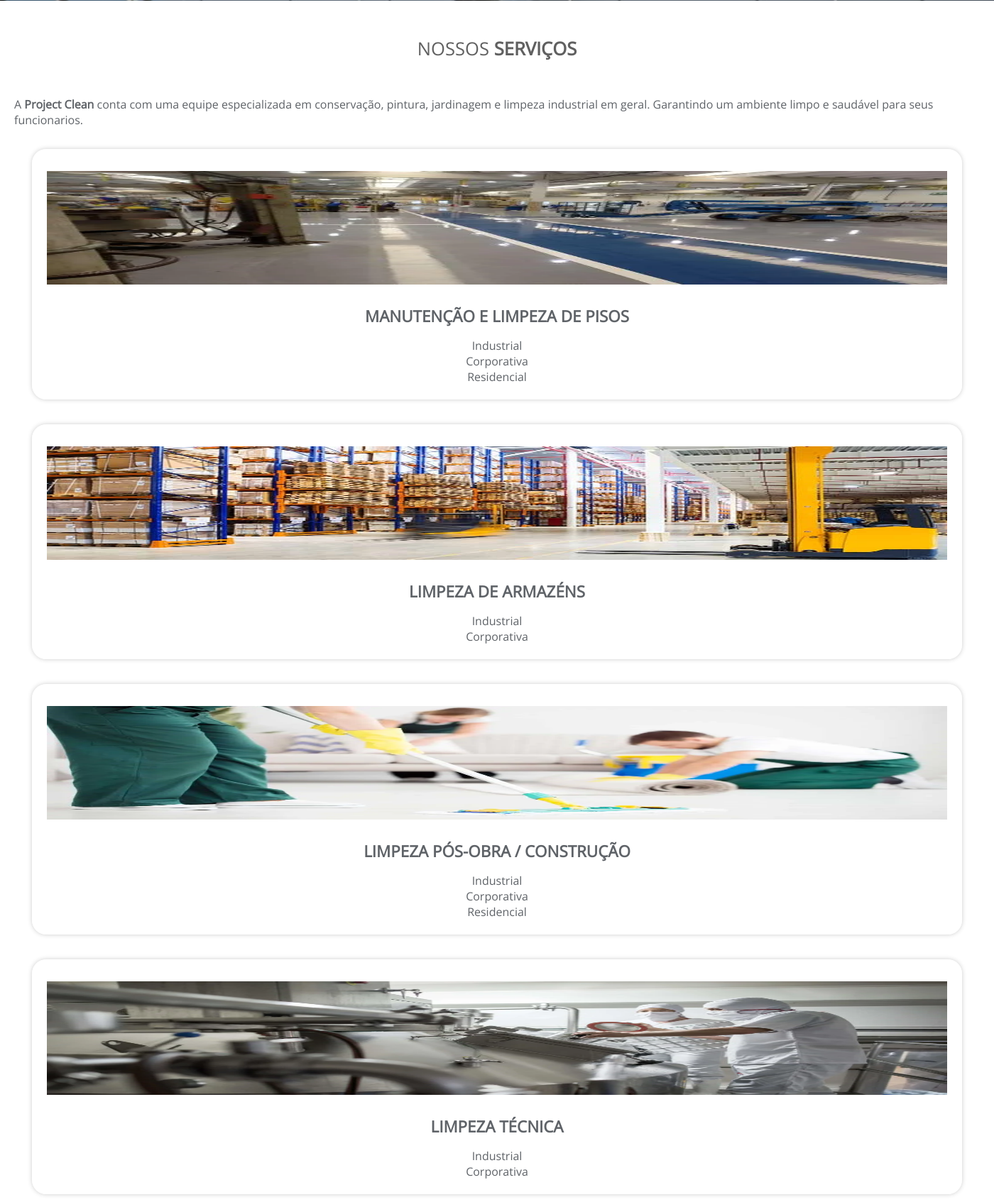
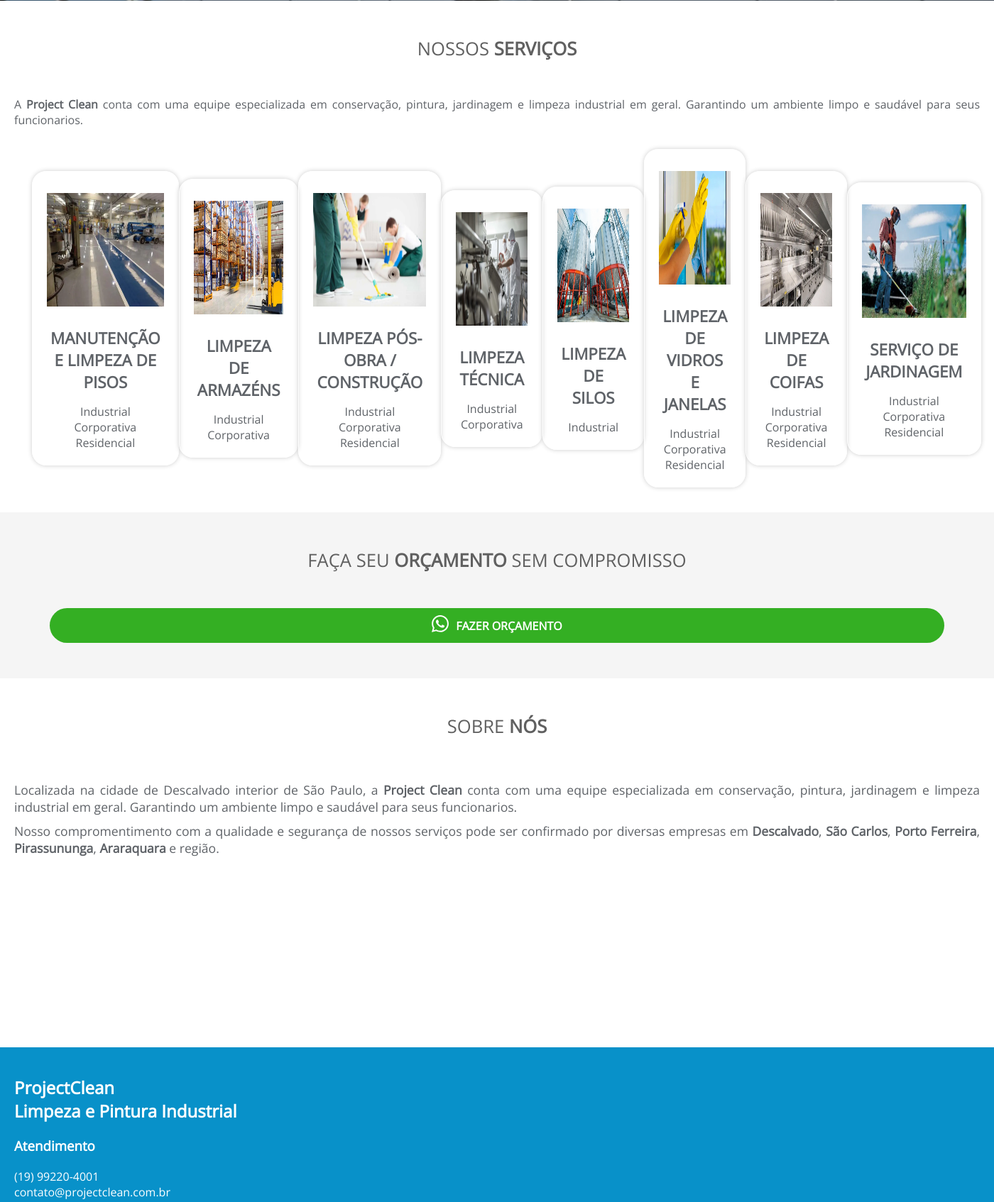
Before and after one commit to maarcospaaulo/project-clean, a PHP site: page / in a window 1400 px wide. Shown: the part 499-2193 px from the top of the page at 71% size. Run offline with PHP 8.4, Linux system fonts and the light colour scheme.

Commit message:
adjustment

```diff
--- a/css-dev/style.css
+++ b/css-dev/style.css
@@ -225,6 +225,10 @@ main .section-services .services {
   margin-left: 25px;
 }
 
+main .section-services .services-description {
+  text-align: justify;
+}
+
 main .section-services .services .services-item {
   text-align: center;
   padding: 20px 0;
@@ -316,3 +320,9 @@ footer ul li > h4 {
 footer .footer-contact .footer-contact-item p {
   color: #ffffff;
 }
+
+@media (min-width: 768px) {
+  main .section-services .services {
+    flex-direction: row;
+  }
+}
```
